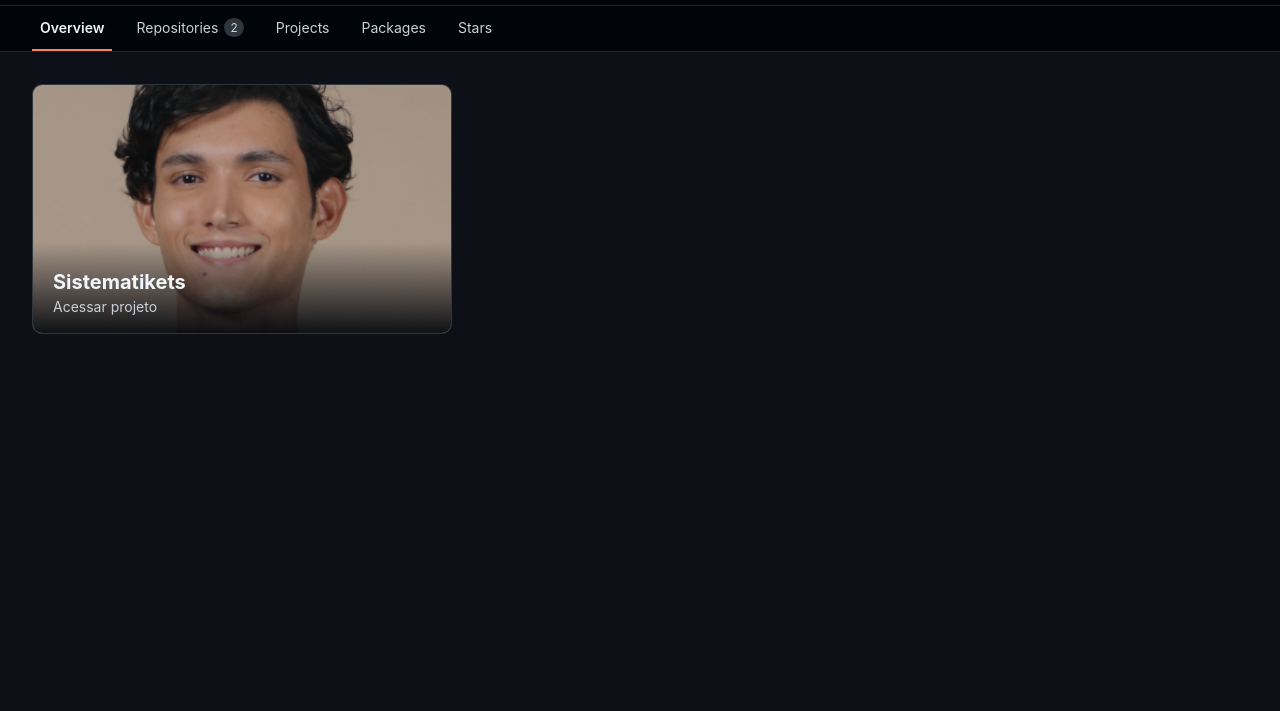
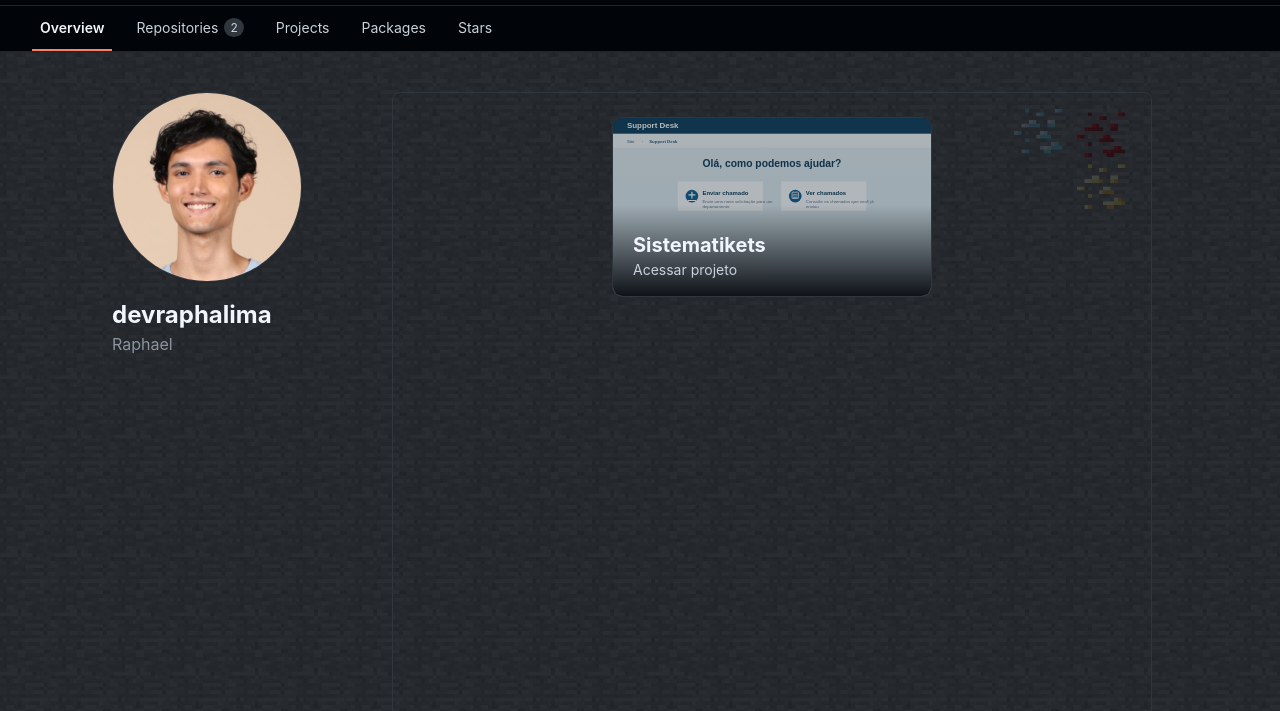
Before and after one commit to devraphalima/portfolio, a plain HTML site: page docs/index.html in a window 1280 px wide. Shown: the part 43-754 px from the top of the page. Drawn offline with Linux system fonts and the light colour scheme.

Commit message:
Atualiza portfolio para GitHub Pages

```diff
--- a/docs/index.html
+++ b/docs/index.html
@@ -46,13 +46,21 @@
 
     <!-- Conteúdo Principal -->
     <main class="main-container">
+        <aside class="profile-panel">
+            <img class="profile-avatar" src="pic.JPG" alt="Foto de perfil de devraphalima">
+            <h1>devraphalima</h1>
+            <p>Raphael</p>
+        </aside>
+
+        <section class="readme-panel" aria-label="README do projeto">
             <a class="project-card" href="https://sistematikets-plum.vercel.app/" target="_blank" rel="noopener noreferrer">
-            <img src="pic.JPG" alt="Capa do projeto Sistematikets" class="project-cover">
+                <img src="support-desk-readme.svg" alt="Capa do projeto Sistematikets" class="project-cover">
                 <span class="project-card-content">
                     <strong>Sistematikets</strong>
                     <span>Acessar projeto</span>
                 </span>
             </a>
+        </section>
     </main>
 
 </body>
--- a/docs/style.css
+++ b/docs/style.css
@@ -10,12 +10,11 @@ body {
     color: #f0f6fc;
     margin: 0;
     padding: 0;
-    /* Camada escura + Imagem de fundo */
-    background-image: linear-gradient(rgba(13, 17, 23, 0.85), rgba(13, 17, 23, 0.85)), url('sully.png');
+    background-image: linear-gradient(rgba(13, 17, 23, 0.78), rgba(13, 17, 23, 0.78)), url('wp15630223-minecraft-texture-wallpapers.jpg');
     background-repeat: no-repeat;
-    background-position: 85% 200px;
-    background-size: 600px auto;
-    background-attachment: scroll;
+    background-position: center;
+    background-size: cover;
+    background-attachment: fixed;
     min-height: 150vh;
 }
 
@@ -123,20 +122,61 @@ body {
 
 /* Cartão do projeto */
 .main-container {
-    padding: 32px;
+    display: grid;
+    grid-template-columns: minmax(180px, 240px) minmax(0, 760px);
+    gap: 40px;
+    align-items: stretch;
+    max-width: 1120px;
+    min-height: calc(150vh - 112px);
+    margin: 0 auto;
+    padding: 40px 32px;
+}
+
+.profile-panel {
+    text-align: left;
+}
+
+.profile-avatar {
+    display: block;
+    width: 190px;
+    height: 190px;
+    border: 1px solid #30363d;
+    border-radius: 50%;
+    object-fit: cover;
+    margin-bottom: 18px;
+}
+
+.profile-panel h1 {
+    font-size: 24px;
+    line-height: 1.25;
+}
+
+.profile-panel p {
+    color: #8b949e;
+    font-size: 16px;
+    margin-top: 4px;
+}
+
+.readme-panel {
+    min-width: 0;
+    height: 100%;
+    padding: 24px;
+    border: 1px solid #30363d;
+    border-radius: 8px;
 }
 
 .project-card {
     position: relative;
     display: block;
-    width: min(100%, 420px);
-    height: 250px;
+    width: min(100%, 320px);
+    aspect-ratio: 16 / 9;
     overflow: hidden;
     border: 1px solid #30363d;
     border-radius: 10px;
     color: #f0f6fc;
     text-decoration: none;
     background-color: #161b22;
+    margin: 0 auto;
     transition: transform 160ms ease, border-color 160ms ease, box-shadow 160ms ease;
 }
 
@@ -182,3 +222,26 @@ body {
     color: #c9d1d9;
     font-size: 14px;
 }
+
+@media (max-width: 700px) {
+    .main-container {
+        grid-template-columns: 1fr;
+        gap: 28px;
+        min-height: 0;
+        padding: 28px 20px;
+    }
+
+    .readme-panel {
+        min-height: 280px;
+    }
+
+    .profile-panel {
+        text-align: center;
+    }
+
+    .profile-avatar {
+        width: 150px;
+        height: 150px;
+        margin: 0 auto 14px;
+    }
+}
```
Also changed, not shown: docs/README.md (added), docs/support-desk-readme.svg (added), docs/wp15630223-minecraft-texture-wallpapers.jpg (added). Lines whose indentation alone changed are shown as unchanged.
